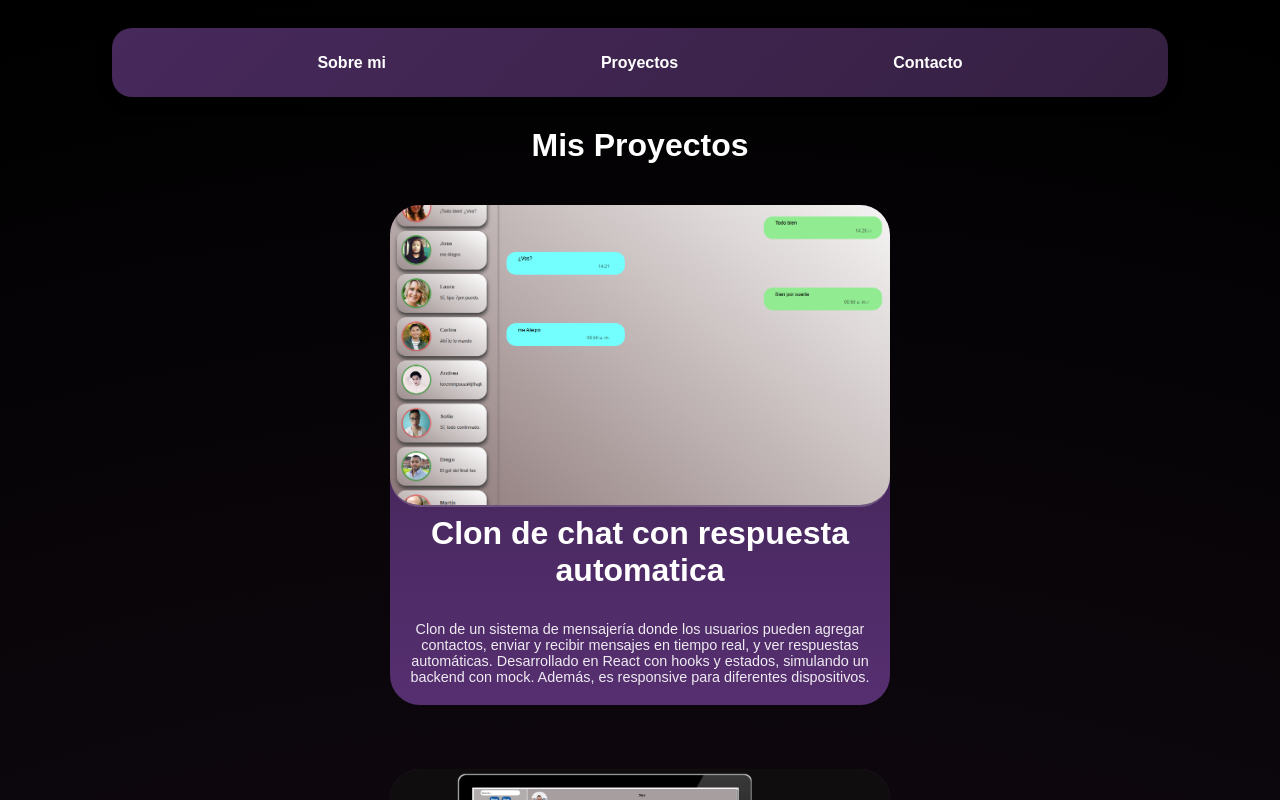
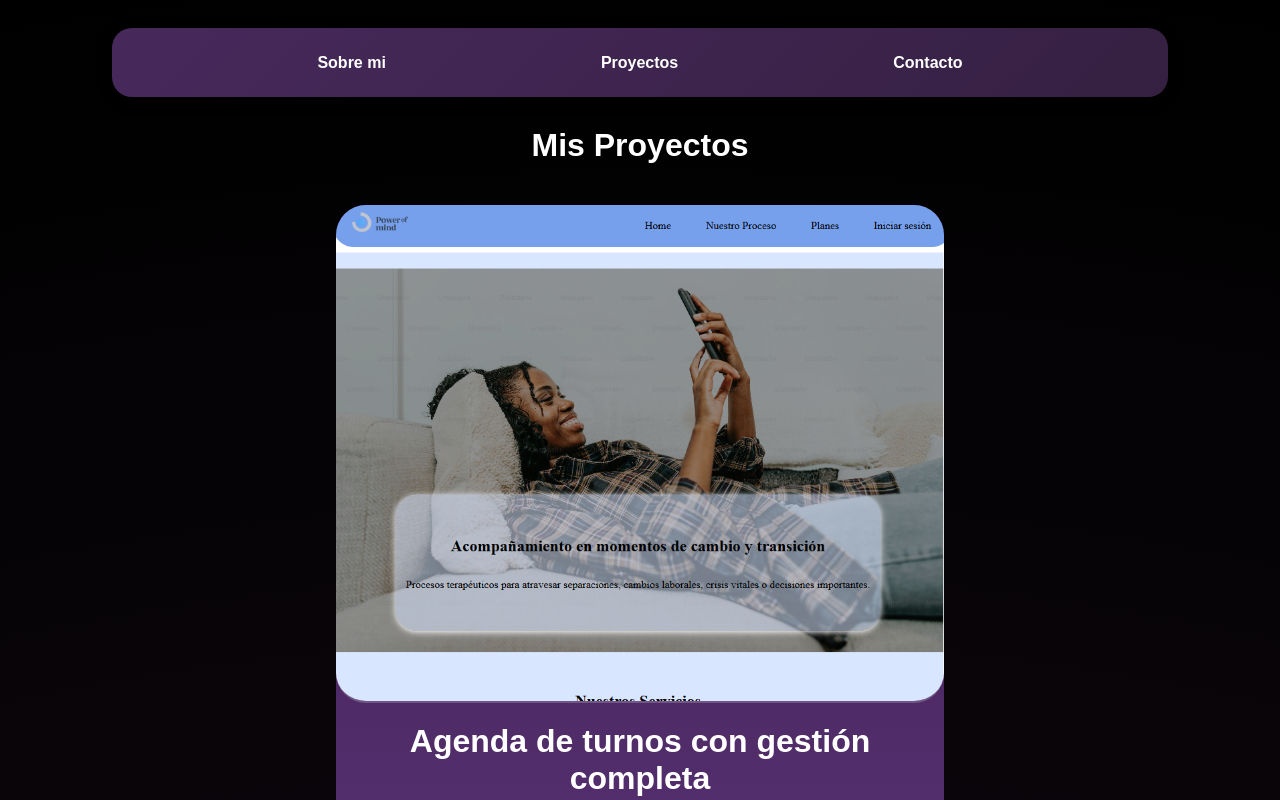
Before and after one commit to JDamianDelgado/Portafolio-2.0, a React (Vite) app: page / in a window 1280 px wide. Both pictures are taken after a click on the button "Proyectos". Shown: the top 800 px of the page. Built offline with nearby package versions, Linux system fonts and the light colour scheme.

Commit message:
nuevo proyecto agenda de turnos

```diff
--- a/src/App.css
+++ b/src/App.css
@@ -117,7 +117,9 @@ body {
   background: rgba(151, 146, 146, 0.075);
   border-radius: 5px;
   padding: 1rem;
-  transition: transform 0.3s ease, box-shadow 0.3s ease;
+  transition:
+    transform 0.3s ease,
+    box-shadow 0.3s ease;
   box-shadow: 0 4px 10px rgba(0, 0, 0, 0.25);
   cursor: pointer;
 }
@@ -143,7 +145,11 @@ body {
 
 /* card de proyectos */
 .cardContenedor {
-  display: grid;
+  display: flex;
+  flex-wrap: wrap;
+  text-align: center;
+  align-items: center;
+  justify-content: center;
   gap: 20px;
   padding: 20px;
 }
@@ -151,20 +157,22 @@ body {
 .card {
   background: linear-gradient(to bottom, rgb(56, 32, 75), rgb(86, 47, 112));
   border-radius: 30px;
-  width: 500px;
-  height: 500px;
+  width: 80%;
+  height: max-content;
   display: flex;
   flex-direction: column;
   align-items: center;
   text-align: center;
   color: white;
-  transition: transform 0.3s ease, box-shadow 0.3s ease;
+  transition:
+    transform 0.3s ease,
+    box-shadow 0.3s ease;
   font-family: sans-serif;
   margin-bottom: 1.5rem;
 }
 
 .card:hover {
-  transform: scale(1.05);
+  transform: scale(1.02);
   box-shadow: 0 8px 25px rgba(0, 0, 0, 0.5);
 }
 .card:active {
@@ -175,7 +183,8 @@ body {
 .card img {
   width: 100%;
   height: 60%;
-  object-fit: cover;
+  object-fit: contain;
+  margin-bottom: 0.5rem;
   border-bottom: 2px solid rgba(255, 255, 255, 0.2);
   border-radius: 30px;
 }
@@ -190,7 +199,34 @@ body {
   font-size: 0.9rem;
   opacity: 0.9;
 }
-
+.botonVerMas {
+  margin-bottom: 1rem;
+  padding: 0.5rem;
+  font-size: medium;
+  border-radius: 10px;
+  background-color: #764996;
+  color: white;
+  border: none;
+  cursor: pointer;
+  transition: 1s;
+}
+.verMas {
+  transition: 1s;
+  display: flex;
+  flex-direction: column;
+  padding: 0.5rem;
+}
+.verMas li {
+  list-style: none;
+  margin: 0.2rem;
+  display: flex;
+  flex-wrap: wrap;
+  justify-content: center;
+  gap: 0.5rem;
+  border: #2e1b2e 1px solid;
+  border-radius: 10px;
+  padding: 0.5rem;
+}
 /* datos estilos  */
 .dataContenedor {
   width: 15rem;
@@ -337,8 +373,8 @@ a {
     width: 100%;
     min-width: 80%;
     height: auto;
-    font-family: "Gill Sans", "Gill Sans MT", Calibri, "Trebuchet MS",
-      sans-serif;
+    font-family:
+      "Gill Sans", "Gill Sans MT", Calibri, "Trebuchet MS", sans-serif;
     box-shadow: 0 5px 10px rgb(83, 83, 83);
   }
 
--- a/src/Data/Proyectos.jsx
+++ b/src/Data/Proyectos.jsx
@@ -1,4 +1,22 @@
 export const proyectos = [
+  {
+    slug: "agenda-turnos-app",
+    title: "Agenda de turnos con gestión completa",
+    description:
+      "Aplicación de agenda de turnos que permite a usuarios registrarse y reservar, a profesionales crear y administrar horarios de atención, y a administradores gestionar usuarios y turnos. Desarrollada con React, Node.js, NestJS y PostgreSQL, incluye autenticación JWT, manejo global de estados con Redux, tipado con TypeScript y notificaciones por correo electrónico.",
+    technologies: [
+      "React",
+      "Redux",
+      "NodeJS",
+      "PostgreSQL",
+      "NestJS",
+      "JWT",
+      "Typescript",
+    ],
+    images: "/image/proyectos/AgendaTurnos/agenda.png",
+    url: "https://pagina-elizabeth.vercel.app/",
+  },
+
   {
     slug: "Clon de chat",
     title: "Clon de chat con respuesta automatica",
--- a/src/Pages/Proyectos.jsx
+++ b/src/Pages/Proyectos.jsx
@@ -7,20 +7,17 @@ export function Proyectos() {
       <h1>Mis Proyectos</h1>
       <div className="proyectos">
         {proyectos.map((project) => (
-          <a
-            href={project.url}
-            key={project.slug}
-            target="_blank"
-            style={{ textDecoration: "none" }}
-          >
+          <div key={project.slug} style={{ textDecoration: "none" }}>
             <CardProyectos
               titulo={project.title}
               name={project.name}
               imagen={project.images}
               description={project.description}
               slug={project.slug}
+              url={project.url}
+              tecnologias={project.technologies}
             />
-          </a>
+          </div>
         ))}
       </div>
     </div>
--- a/src/componentes/CardProyectos.jsx
+++ b/src/componentes/CardProyectos.jsx
@@ -1,11 +1,38 @@
-export function CardProyectos({ titulo, name, description, imagen, slug }) {
+import { useState } from "react";
+
+export function CardProyectos({
+  titulo,
+  name,
+  description,
+  imagen,
+  slug,
+  url,
+  tecnologias,
+}) {
+  const [view, setView] = useState(false);
   return (
     <div className="cardContenedor">
       <div className="card">
-        <img src={imagen} alt={slug} />
+        <a href={url} target="_blank" rel="noopener noreferrer">
+          <img src={imagen} alt={`Proyecto ${slug}`} />
+        </a>
+
         <h1>{titulo}</h1>
         <h2>{name}</h2>
-        <p>{description}</p>
+        <button onClick={() => setView(!view)} className="botonVerMas">
+          Descripcion
+        </button>
+
+        {view && (
+          <div className="verMas">
+            <p>{description}</p>
+            <li>
+              {tecnologias.map((tecnologia) => (
+                <li key={tecnologia}>{tecnologia}</li>
+              ))}
+            </li>
+          </div>
+        )}
       </div>
     </div>
   );
```
Also changed, not shown: public/image/proyectos/AgendaTurnos/agenda.png (added).
